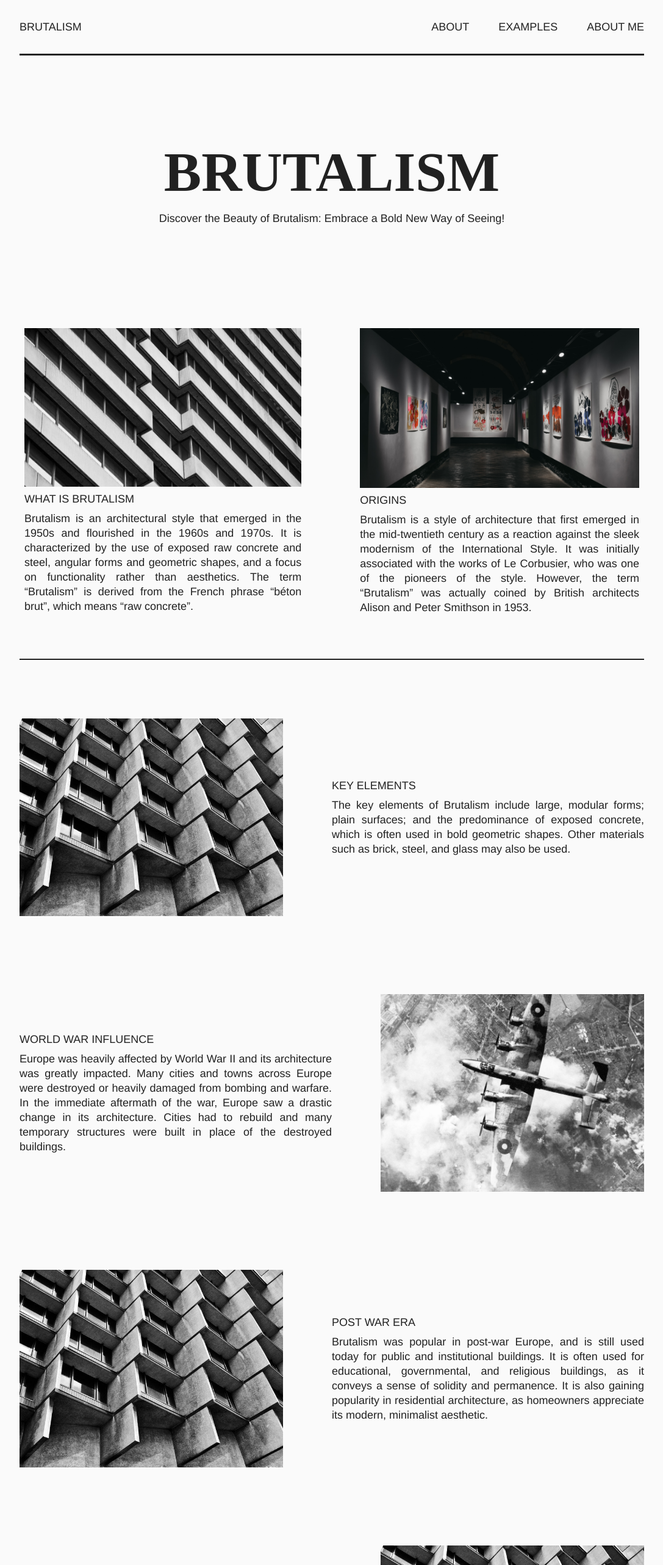
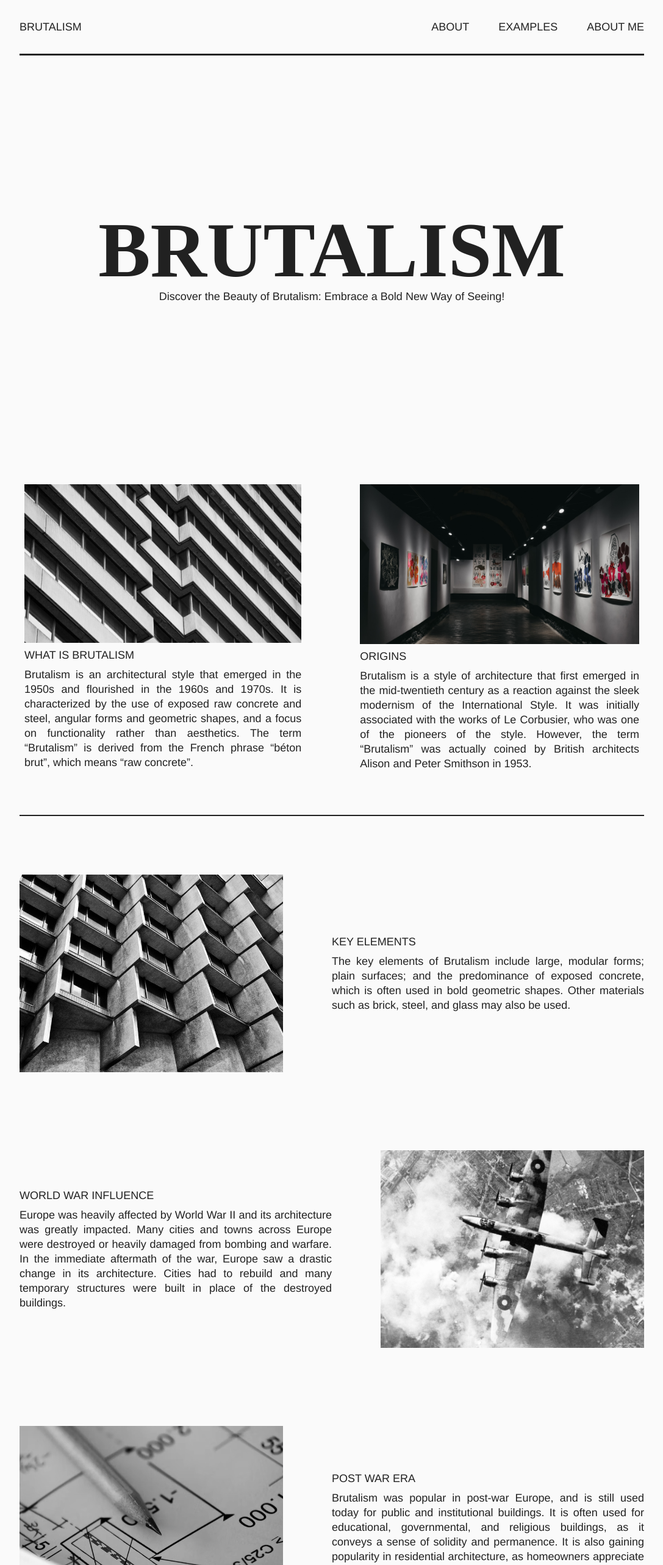
Before and after one commit to jzielinski47/react-brutalist-website, a React (Vite) app: page / in a window 1280 px wide. Shown: the top 2566 px of the page at 61% size, without its empty margins (96-1183 px from the left). Built offline with nearby package versions, Linux system fonts and the light colour scheme; a web font is replaced by a local one.

Commit message:
content-update

```diff
--- a/src/assets/content.ts
+++ b/src/assets/content.ts
@@ -3,6 +3,8 @@ import texture2 from './gfx/texture2.png';
 
 import image1 from './gfx/image1.png';
 import image2 from './gfx/image2.png';
+import image3 from './gfx/image3.png';
+import image4 from './gfx/image4.png';
 
 import hotelforum from './gfx/hotelforum.png';
 import thenationaltheatre from './gfx/thenationaltheatre.png';
@@ -47,18 +49,18 @@ export const CONTENT = {
         {
             title: 'Post war era',
             description: 'Brutalism was popular in post-war Europe, and is still used today for public and institutional buildings. It is often used for educational, governmental, and religious buildings, as it conveys a sense of solidity and permanence. It is also gaining popularity in residential architecture, as homeowners appreciate its modern, minimalist aesthetic.',
-            image: image1
+            image: image3
         },
         {
             title: 'Web Brutalism',
             description: 'Web Brutalism is a relatively new trend in web design that has been gaining traction in recent years. This style of design is characterized by its rough, raw aesthetic with heavy use of text, basic shapes, and a minimalistic approach. Web Brutalism eschews the sleek, polished look of modern web design in favor of a more edgy and industrial feel.',
-            image: image1
+            image: image4
         }
     ],
     examples: [
         {
             title: 'Hotel forum, Krakow',
-            description: 'The key elements of Brutalism include large, modular forms; plain surfaces; and the predominance of exposed concrete, which is often used in bold geometric shapes. Other materials such as brick, steel, and glass may also be used.',
+            description: 'Construction of the hotel was relied on the project by Janusz Ingarden began in 1978 and lasted for over 10 years. The official opening took place in 1989. At the time, it was one of the most modern buildings in Krakow. The hotel had four stars and was incorporated into the IHG hotel system. It had 278 rooms, including 19 single rooms and 15 apartments, and was fully air-conditioned. Inside, there were 2 restaurants, a grill bar and a drink bar. The hotel had, among others, a photocell door, automatic flush in the toilet, and an electronic outdoor clock with a thermometer and calendar.',
             image: hotelforum
         },
         {
--- a/src/assets/stylesheets/index.css
+++ b/src/assets/stylesheets/index.css
@@ -83,17 +83,22 @@ nav li:hover {
 }
 
 .hero {
-    padding: 8rem 0;
+    padding: 16rem 0;
     text-align: center;
 }
 
 h1 {
     font-family: 'Dela Gothic One';
 
-    font-size: 92px;
+    font-size: 6em;
     line-height: 128px;
     text-transform: uppercase;
     text-align: center;
+}
+
+h1:first-of-type {
+    font-size: 8em;
+    line-height: 128px;
 }
 
 .bodytext {
```
Also changed, not shown: src/assets/gfx/image3.png (added), src/assets/gfx/image4.png (added).
